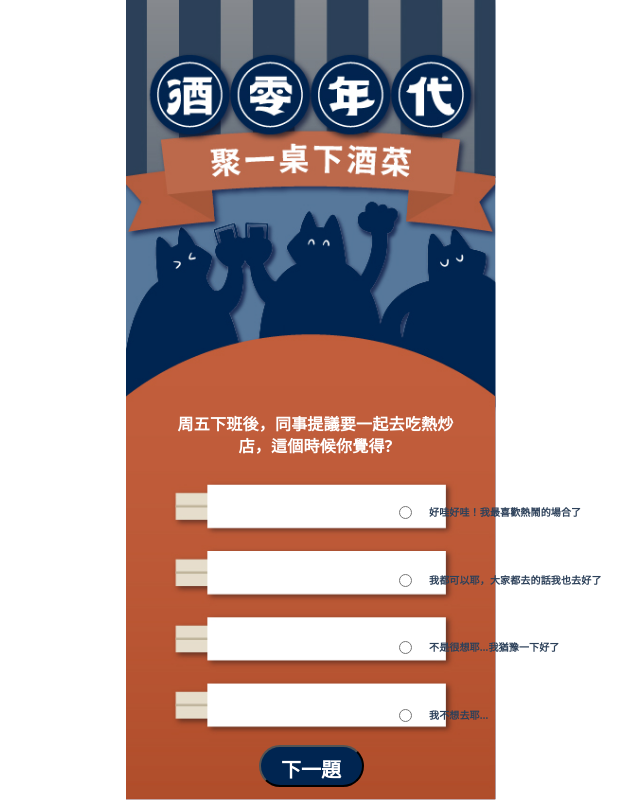
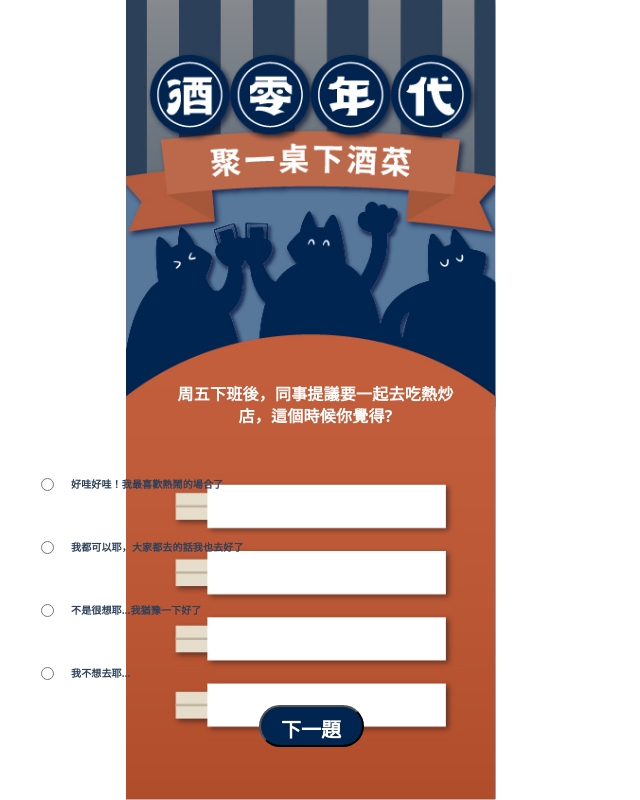
Before and after one commit to PIPA0820/final, a plain HTML site: page index.html in a window 1280 px wide. Both pictures are taken after a click on the button "開始作答". Shown: the whole page, without its empty margins (329-969 px from the left). Drawn offline with nearby package versions, Linux system fonts and the light colour scheme.

Commit message:
third commit

```diff
--- a/index.html
+++ b/index.html
@@ -1,7 +1,7 @@
 <!DOCTYPE html>
 <html>
     <head>
-        <meta name="viewport" content="width=device-width, initial-scale=1.0" charset="utf-8">
+        <meta charset="utf-8">
         <title>Mind Quiz</title>
         <link rel="stylesheet" href="style.css">
     </head>
--- a/style.css
+++ b/style.css
@@ -13,7 +13,7 @@ body{
     width: 105px;
     height: 42px;
     left: 0px;
-    top: 530px;
+    top: 490px;
     background: #002551;
     border-radius: 34px;
 
@@ -29,7 +29,7 @@ body{
     position: relative;
     width: 305px;
     left: calc(50% - 309px/2 + 6.5px);
-    top: 400px;
+    top: 370px;
 
     font-family: 'Noto Sans';
     font-style: normal;
@@ -48,14 +48,14 @@ body{
 
 .input0{
     position: absolute;
-    left: 715px;
-    top: 432px;
+    left: 357px;
+    top: 404px;
 }
 
 .input0+label{
     position: absolute;
-    left: 750px;
-    top: 432px;
+    left: 392px;
+    top: 404px;
     font-family: 'Noto Sans';
     font-style: normal;
     font-weight: 700;
@@ -71,14 +71,14 @@ body{
 
 .input1{
     position: absolute;
-    left: 715px;
-    top: 500px;
+    left: 357px;
+    top: 467px;
 }
 
 .input1+label{
     position: absolute;
-    left: 750px;
-    top: 500px;
+    left: 392px;
+    top: 467px;
     font-family: 'Noto Sans';
     font-style: normal;
     font-weight: 700;
@@ -94,14 +94,14 @@ body{
 
 .input2{
     position: absolute;
-    left: 715px;
-    top: 567px;
+    left: 357px;
+    top: 530px;
 }
 
 .input2+label{
     position: absolute;
-    left: 750px;
-    top: 567px;
+    left: 392px;
+    top: 530px;
     font-family: 'Noto Sans';
     font-style: normal;
     font-weight: 700;
@@ -117,14 +117,14 @@ body{
 
 .input3{
     position: absolute;
-    left: 715px;
-    top: 635px;
+    left: 357px;
+    top: 593px;
 }
 
 .input3+label{
     position: absolute;
-    left: 750px;
-    top: 635px;
+    left: 392px;
+    top: 593px;
     font-family: 'Noto Sans';
     font-style: normal;
     font-weight: 700;
```
